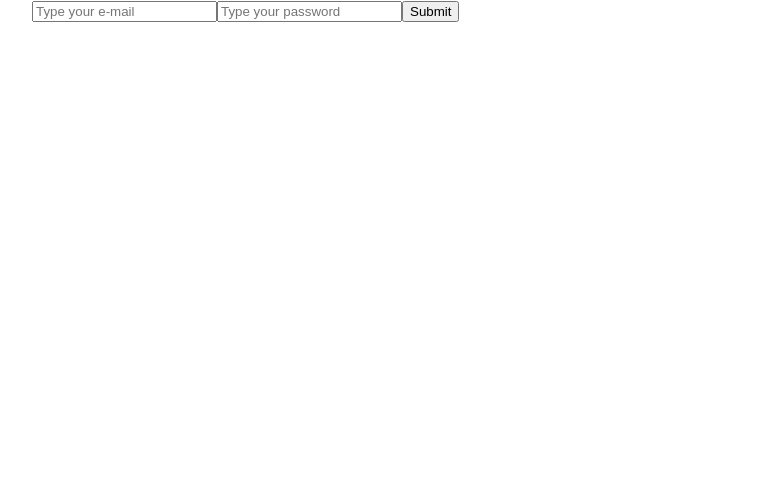
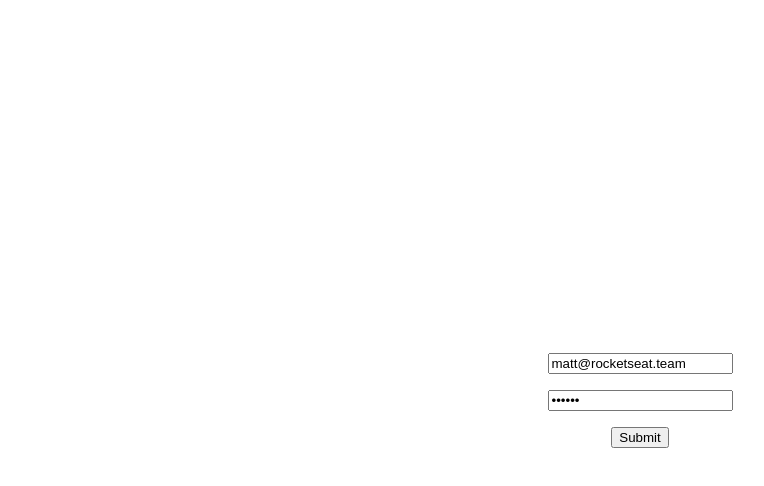
Before and after one commit to MattZ6/nextauth, a Next.js app: page / in a window 1280 px wide. Shown: the top 486 px of the page, without its empty margins (0-764 px from the left). Built offline with nearby package versions, Linux system fonts and the light colour scheme.

Commit message:
feat: add axios

```diff
--- a/package.json
+++ b/package.json
@@ -9,6 +9,7 @@
     "lint": "next lint"
   },
   "dependencies": {
+    "axios": "0.26.0",
     "next": "12.1.0",
     "react": "17.0.2",
     "react-dom": "17.0.2"
--- a/src/contexts/AuthContext.tsx
+++ b/src/contexts/AuthContext.tsx
@@ -1,31 +1,62 @@
-import { createContext, ReactNode, useContext } from 'react';
+import { createContext, ReactNode, useContext, useState } from 'react';
+import Router from 'next/router';
+
+import { api } from '../services/api';
 
 type Credentials = {
   email: string;
   password: string;
 }
 
+type UserAuthentication = {
+  email: string;
+  permissions: string[];
+  roles: string[];
+}
+
 type AuthContextData = {
   isAuthenticated: boolean;
+  user?: UserAuthentication;
   signIn: (data: Credentials) => Promise<void>;
 }
 
 const AuthContext = createContext({} as AuthContextData);
+
+type Authentication = {
+  token: string;
+  refreshToken: string;
+  permissions: string[];
+  roles: string[];
+}
 
 type Props = {
   children: ReactNode;
 }
 
 export function AuthProvider({ children }: Props) {
-  const isAuthenticated = false;
+  const [user, setUser] = useState<UserAuthentication | undefined>();
+  const isAuthenticated = !!user;
 
-  async function signIn(data: Credentials) {
-    console.log(data);
+  async function signIn(credentials: Credentials) {
+    try {
+      const { data } = await api.post<Authentication>('/sessions', credentials);
+
+      setUser({
+        email: credentials.email,
+        permissions: data.permissions,
+        roles: data.roles,
+      });
+
+      Router.push('/dashboard');
+    } catch (error) {
+      console.log(error);
+    }
   }
 
   return (
     <AuthContext.Provider value={{
       isAuthenticated,
+      user,
       signIn
     }}>
       {children}
--- a/src/pages/index.tsx
+++ b/src/pages/index.tsx
@@ -7,8 +7,8 @@ import styles from '../styles/Home.module.css'
 export default function HomePage() {
   const { signIn } = useAuth();
 
-  const [email, setEmail] = useState('');
-  const [password, setPassword] = useState('');
+  const [email, setEmail] = useState('matt@rocketseat.team');
+  const [password, setPassword] = useState('123456');
 
   async function handleSubmit(event: FormEvent) {
     event.preventDefault();
--- /dev/null
+++ b/src/services/api.ts
@@ -0,0 +1,5 @@
+import axios from 'axios';
+
+export const api = axios.create({
+  baseURL: 'http://localhost:3333'
+});
--- a/src/styles/Home.module.css
+++ b/src/styles/Home.module.css
@@ -1,4 +1,11 @@
 .container {
+  display: flex;
+  flex-direction: column;
+  align-items: center;
+  justify-content: center;
+  gap: 1rem;
+
+  height: 100vh;
   padding: 0 2rem;
 }
 
```
Also changed, not shown: src/pages/dashboard.tsx (added, +12 -0 lines), 1 other file (tests, documents, lock files or other folders).
